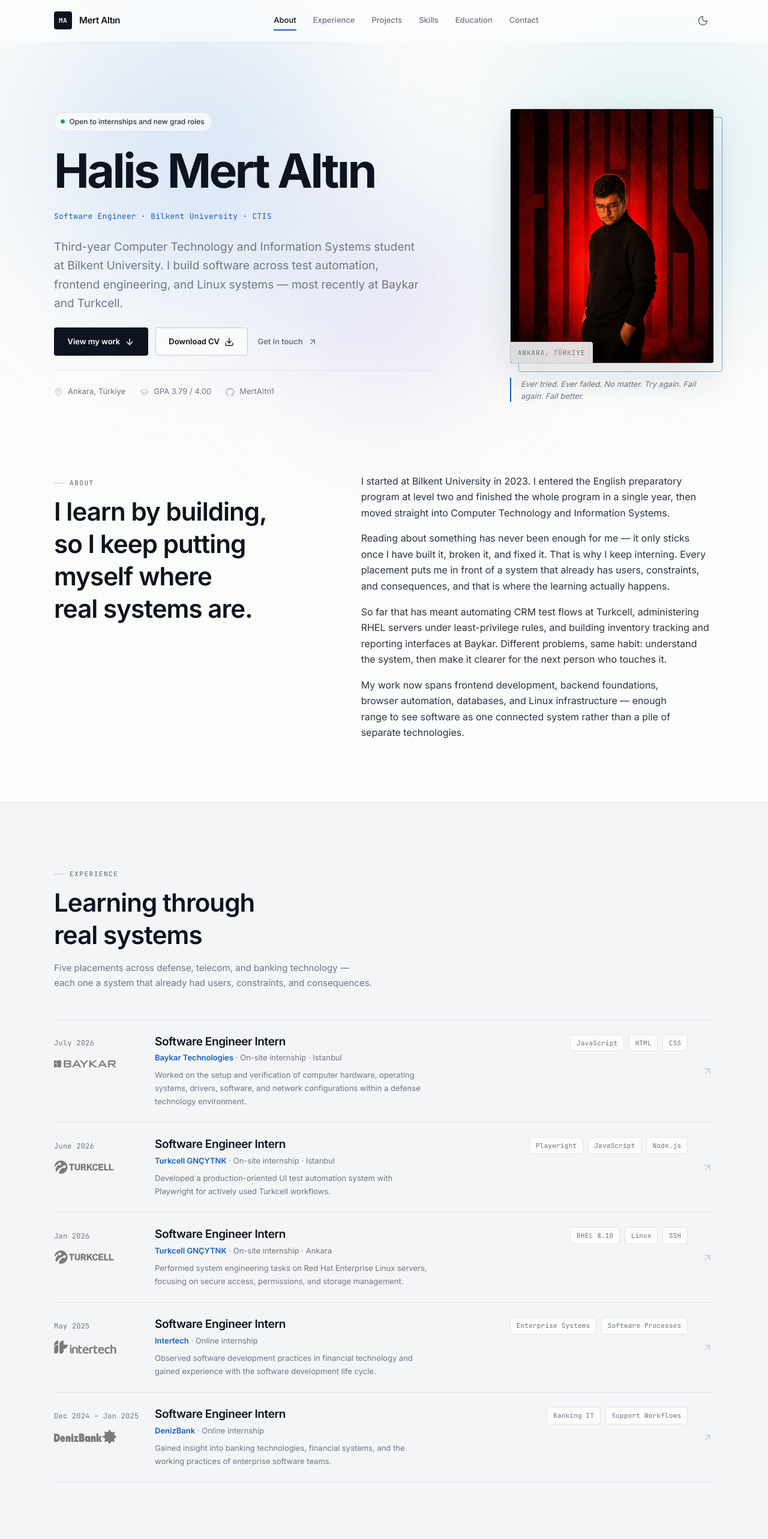
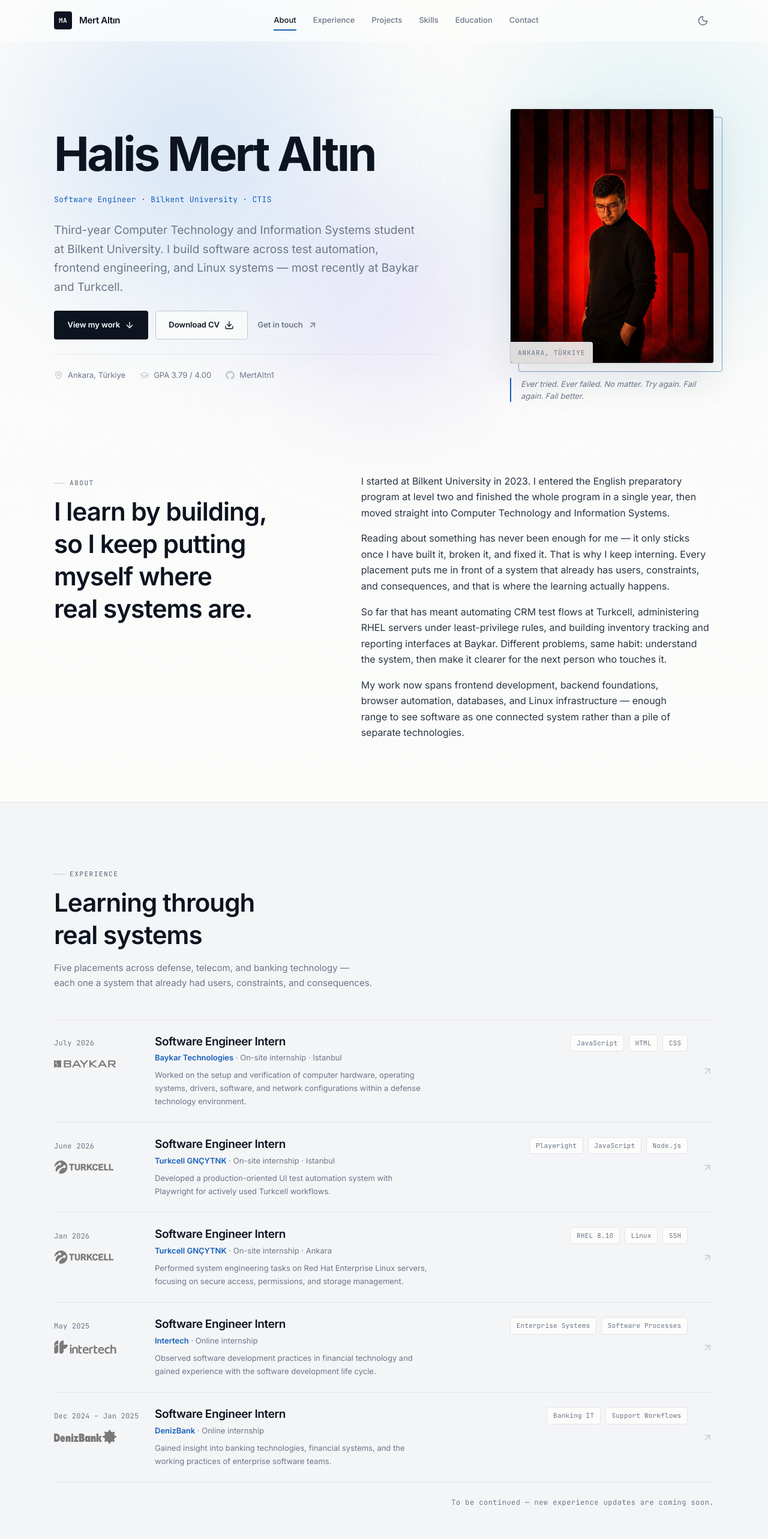
Before and after one commit to MertAltn1/MertAltn1.github.io, a React (Vite) app: page / in a window 1280 px wide. Shown: the top 2566 px of the page at 60% size. Built offline with nearby package versions, Linux system fonts and the light colour scheme.

Commit message:
Update portfolio

```diff
--- a/src/data/site.js
+++ b/src/data/site.js
@@ -7,9 +7,7 @@
   email: 'altinhmerta@gmail.com',
   github: 'https://github.com/MertAltn1',
   githubHandle: 'MertAltn1',
-  // TODO: paste the LinkedIn profile URL here — the footer and contact links
-  // stay hidden until it is filled in.
-  linkedin: '',
+  linkedin: 'https://www.linkedin.com/in/mert-alt%C4%B1n-91a215285/',
   // Drop the files below into /public with exactly these names.
   cv: '/HalisMertAltin-CV.pdf',
   photo: '/mert.jpg',
--- a/src/sections/ExperienceSection.jsx
+++ b/src/sections/ExperienceSection.jsx
@@ -43,6 +43,10 @@
             </li>
           ))}
         </ol>
+
+        <p className="experience-continuation mono">
+          To be continued — new experience updates are coming soon.
+        </p>
       </div>
     </section>
   )
--- a/src/sections/Hero.jsx
+++ b/src/sections/Hero.jsx
@@ -14,11 +14,6 @@
     <section className="hero">
       <div className="container hero__grid">
         <div className="hero__copy">
-          <p className="availability">
-            <span className="availability__dot" aria-hidden="true" />
-            Open to internships and new grad roles
-          </p>
-
           <h1 className="hero__name">{site.fullName}</h1>
 
           <p className="hero__role">{site.role} · {site.subtitle}</p>
--- a/src/styles/sections.css
+++ b/src/styles/sections.css
@@ -162,6 +162,14 @@
 
   .experience-list {
     border-top: var(--hairline) solid var(--border);
+  }
+
+  .experience-continuation {
+    margin-top: var(--space-5);
+    color: var(--muted);
+    font-size: var(--text-xs);
+    letter-spacing: 0.04em;
+    text-align: right;
   }
 
   .experience-row {
```
